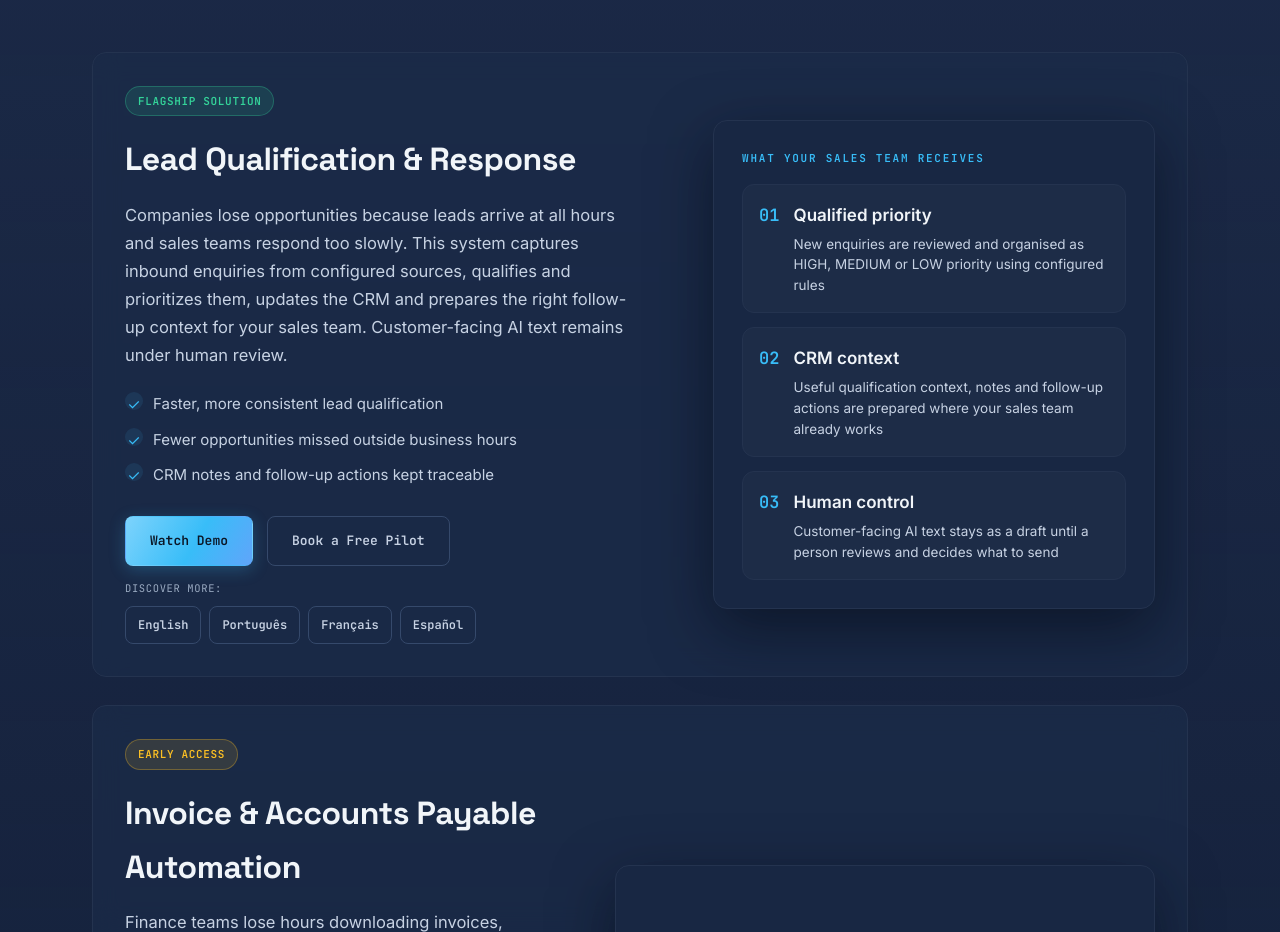
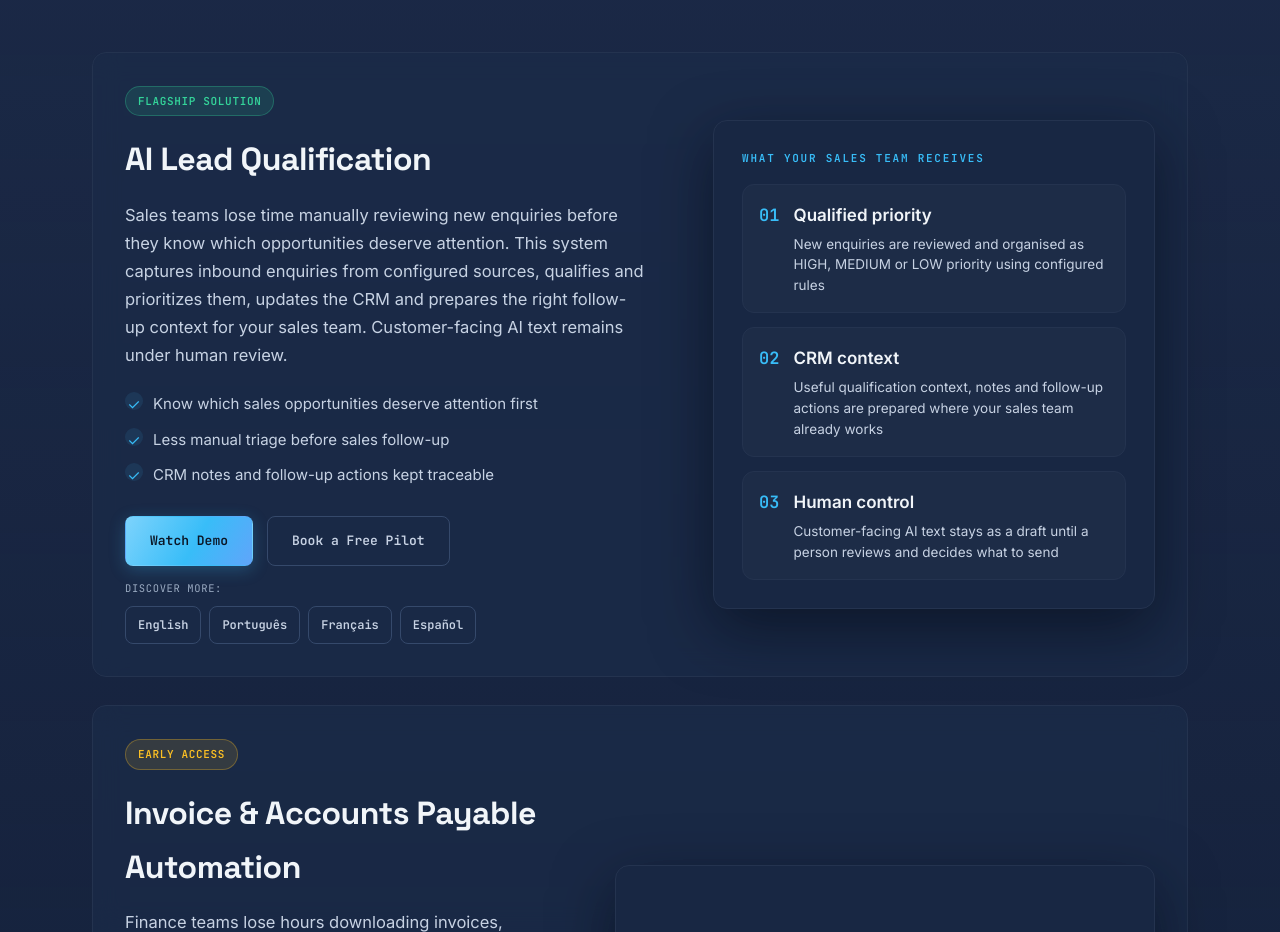
Before and after one commit to Lumbenlengo/lumbe-tech-site, a Next.js app: page / in a window 1280 px wide. Shown: the part 1306-2238 px from the top of the page. Built offline with nearby package versions, Linux system fonts and the light colour scheme.

Commit message:
Align lead homepage copy with actual product behavior

```diff
--- a/src/components/AIAutomation.tsx
+++ b/src/components/AIAutomation.tsx
@@ -51,16 +51,14 @@ export default function AIAutomation() {
         <div className="product-block product-frame glass reveal">
           <div>
             <span className="product-tag live">Flagship solution</span>
-            <h3 className="product-title">Lead Qualification & Response</h3>
+            <h3 className="product-title">AI Lead Qualification</h3>
             <p className="product-desc">
-              Companies lose opportunities because leads arrive at all hours and sales
-              teams respond too slowly. This system captures inbound enquiries from configured sources, qualifies and prioritizes them,
-              updates the CRM and prepares the right follow-up context for your sales team.
+              Sales teams lose time manually reviewing new enquiries before they know which opportunities deserve attention. This system captures inbound enquiries from configured sources, qualifies and prioritizes them, updates the CRM and prepares the right follow-up context for your sales team.
               Customer-facing AI text remains under human review.
             </p>
             <ul className="product-benefits">
-              <li><span className="check-dot" aria-hidden="true">&#10003;</span>Faster, more consistent lead qualification</li>
-              <li><span className="check-dot" aria-hidden="true">&#10003;</span>Fewer opportunities missed outside business hours</li>
+              <li><span className="check-dot" aria-hidden="true">&#10003;</span>Know which sales opportunities deserve attention first</li>
+              <li><span className="check-dot" aria-hidden="true">&#10003;</span>Less manual triage before sales follow-up</li>
               <li><span className="check-dot" aria-hidden="true">&#10003;</span>CRM notes and follow-up actions kept traceable</li>
             </ul>
             <div className="product-actions">
```
